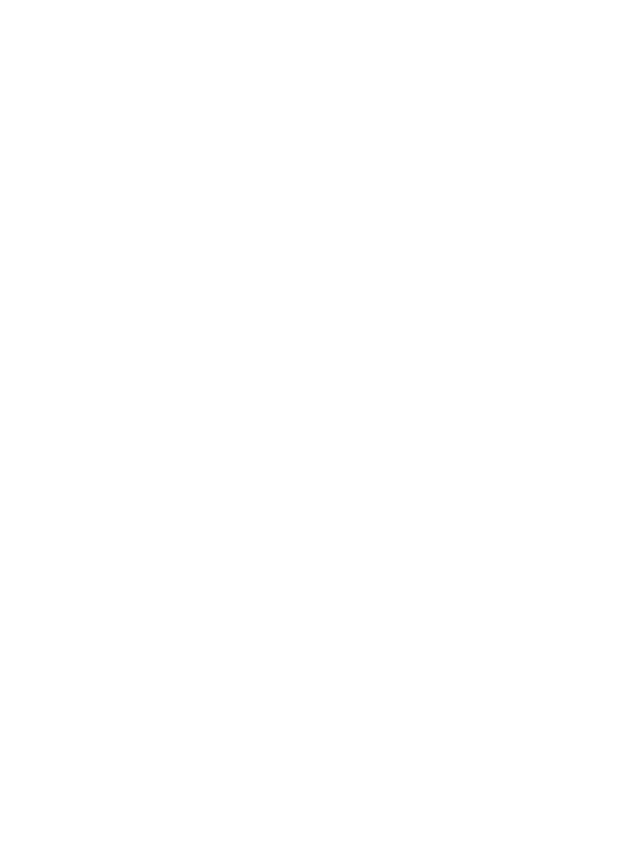
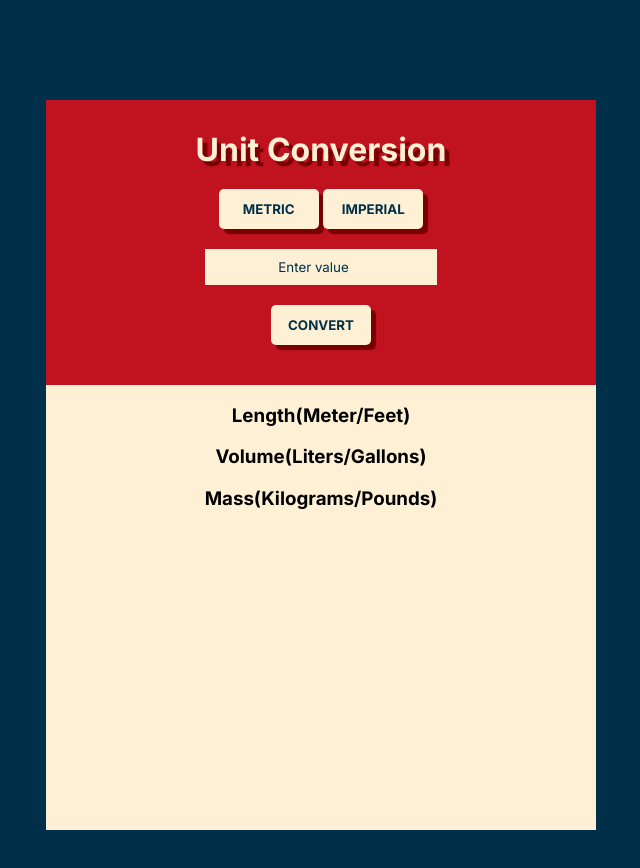
Before and after one commit to snu28/unit-converter, a plain HTML site: page index.html in a window 1280 px wide. Shown: the whole page, without its empty margins (319-959 px from the left). Before the commit the page ends 800 px from the top, so only its background shows below. Drawn offline with Linux system fonts and the light colour scheme.

Commit message:
input section styling

```diff
--- a/index.html
+++ b/index.html
@@ -4,9 +4,57 @@
     <meta charset="UTF-8">
     <meta name="viewport" content="width=device-width, initial-scale=1.0">
     <link rel="stylesheet" href="styles.css">
+    <link rel="preconnect" href="https://fonts.googleapis.com">
+    <link rel="preconnect" href="https://fonts.gstatic.com" crossorigin>
+    <link href="https://fonts.googleapis.com/css2?family=Inter:ital,opsz,wght@0,14..32,100..900;1,14..32,100..900&display=swap" rel="stylesheet">
     <title>Unit Converter</title>
 </head>
 <body>
+
+    <div id="container">
+
+        <div id="input-section">
+
+            <h1 id="header">Unit Conversion</h1>
+
+            <div id="unit-select">
+
+                <button id="metric-btn" class="input-btn">METRIC</button>
+                <button id="imperial-btn" class="input-btn">IMPERIAL</button>
+
+            </div>
+
+
+            <input id="input-el" type="number" placeholder="Enter value">
+            <button id="convert-btn" class="input-btn">CONVERT</button>
+
+        </div>
+
+
+        <div id="output-section">
+
+            <div class="outputs" id="length">
+                <h3 class="units" id="length-title">Length(Meter/Feet)</h3>
+
+            </div>
+
+            <div class="outputs" id="volume">
+                <h3 class="units" id="volume-title">Volume(Liters/Gallons)</h3>
+
+            </div>
+
+            <div class="outputs" id="mass">
+                <h3 class="units" id="mass-title">Mass(Kilograms/Pounds)</h3>
+
+            </div>
+
+
+        </div>
+
+
+
+    </div>
+
 
 
 
--- a/styles.css
+++ b/styles.css
@@ -0,0 +1,66 @@
+body{
+    margin:0;
+    font-family:Inter;
+    background-color: #003049;
+
+}
+
+#container{
+    text-align: center;
+    background-color: #fdf0d5;
+    width:550px;
+    height:730px;
+    margin: 100px auto;
+
+}
+
+#input-section{
+    display: flex;
+    flex-direction: column;
+    align-items: center;
+    height: 285px;
+    background-color: #c1121f;
+    color:#003049;
+
+
+}
+
+#header{
+    margin-top: 30px;
+    margin-bottom: 0px;
+    color: #fdf0d5;
+    text-shadow:5px 5px 1px #780000;
+
+}
+
+#unit-select{
+    margin:20px 0px;
+}
+
+.input-btn{
+    background-color: #fdf0d5;
+    border:none;
+    border-radius: 5px;
+    width:100px;
+    height:40px;
+    font-weight:bold;
+    font-family: inherit;
+    color:inherit;
+    text-shadow: inherit;
+    box-shadow:5px 5px 1px #780000;
+
+}
+
+#input-el{
+    background-color:#fdf0d5;
+    border: none;
+    text-align: center;
+    padding:10px 20px;
+    margin-bottom: 20px;
+    font-family: inherit;
+
+}
+
+::placeholder{
+    color: #003049;
+}
```
